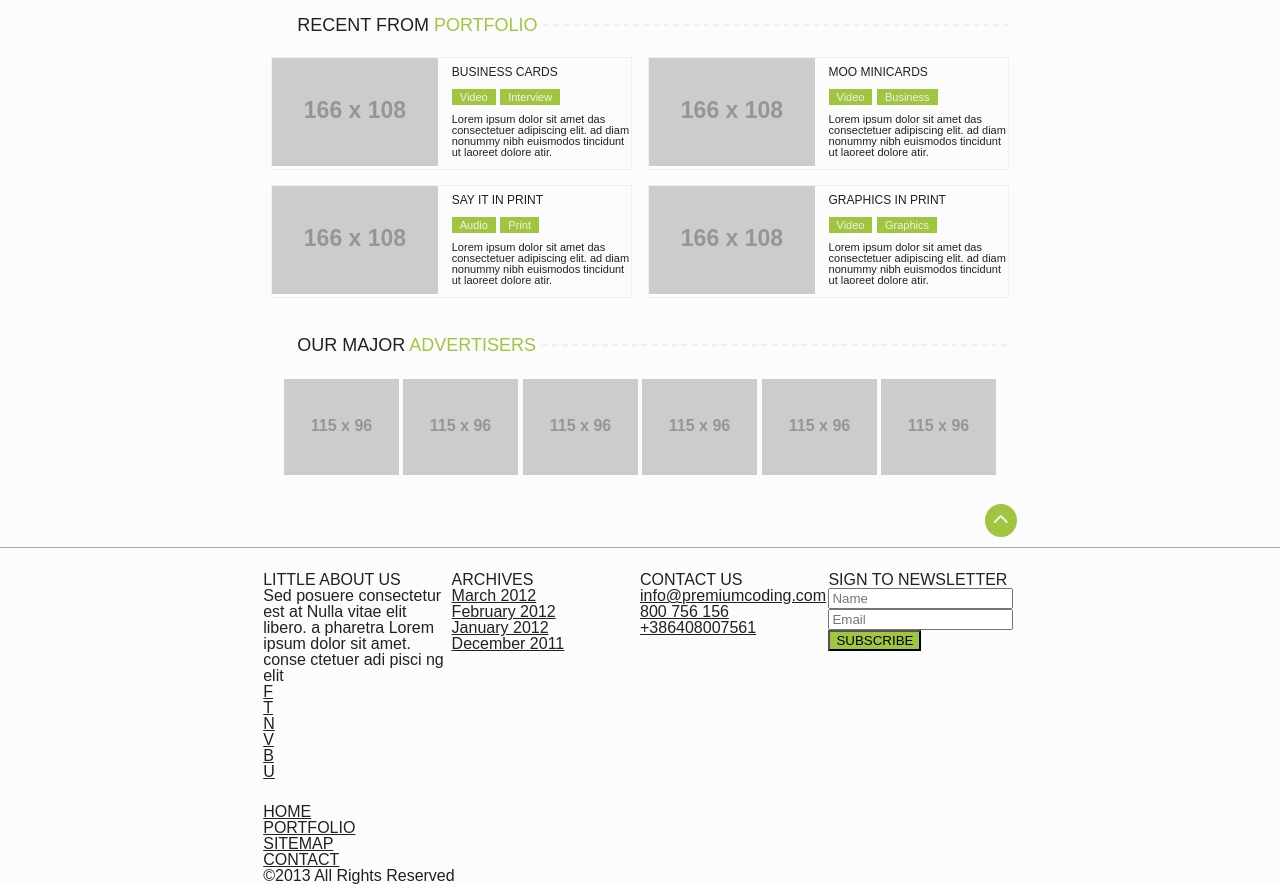
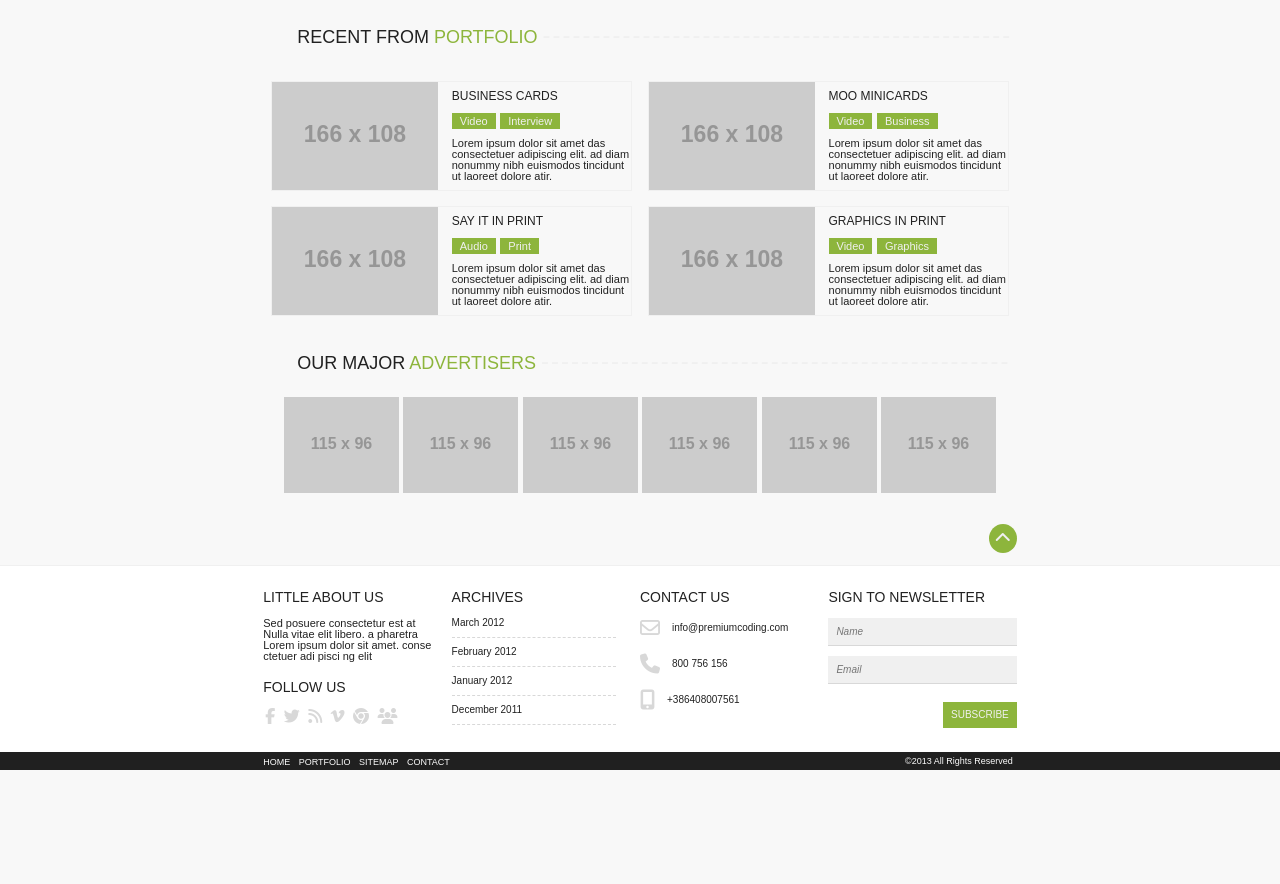
Before and after one commit to azishanprdxn/graphicsumbrella, a plain HTML site: page index.html in a window 1280 px wide. Shown: the part 681-1565 px from the top of the page. After the commit the page ends 1451 px from the top, so only its background shows below. Drawn offline with Linux system fonts and the light colour scheme; placeholder pictures from the web are drawn by us.

Commit message:
Completed the Structure

```diff
--- a/assets/styles.css
+++ b/assets/styles.css
@@ -143,7 +143,7 @@ table {
 }
 
 body {
-  background-color: #fcfcfc;
+  background-color: #f8f8f8;
   color: #212121;
   font-family: sans-serif;
 }
@@ -158,11 +158,11 @@ body {
 }
 
 .green {
-  background-color: #a0c63f;
+  background-color: #8db53c;
 }
 
 .text-green {
-  color: #a0c63f;
+  color: #8db53c;
 }
 
 header {
@@ -171,7 +171,7 @@ header {
 }
 
 header>.wrapper>.pull {
-  font-size: 9px;
+  font-size: 8px;
   text-align: right;
   height: 12px;
 }
@@ -205,7 +205,7 @@ nav>ul>li a {
 }
 
 nav>ul>li a:hover {
-  color: #a0c63f;
+  color: #8db53c;
   text-shadow: 0 1px 0px #212121;
 }
 
@@ -240,6 +240,11 @@ a:active {
   text-shadow: 1px 1px 2px #212121;
 }
 
+.banner-image {
+  padding: 20px 0;
+  max-width: 100%;
+}
+
 .banner-heading {
   width: 30%;
   position: absolute;
@@ -269,7 +274,7 @@ a:active {
   display: flex;
   flex-wrap: wrap;
   justify-content: center;
-  margin: 14px 0 26px 0;
+  margin: 26px 0;
 }
 
 .flexbox>.speciality {
@@ -279,7 +284,7 @@ a:active {
 
 .flexbox>.speciality>.feature-icon {
   padding: 24px;
-  background-color: #a0c63f;
+  background-color: #8db53c;
   color: #f0f0f0;
   border: 16px solid #fcfcfc;
   border-radius: 50%;
@@ -319,6 +324,7 @@ a:active {
 
 .flexbox>.card>figure {
   float: left;
+  margin-bottom: -3px;
 }
 
 .card-text {
@@ -333,10 +339,13 @@ a:active {
 .card-text>a {
   padding: 2px 8px;
   margin: 8px 0;
-  background-color: #a0c63f;
+  background-color: #8db53c;
   color: #f0f0f0;
   font-size: 11px;
   text-decoration: none;
+}
+.card-text>a:hover {
+  box-shadow: 0 0 2px #212121;
 }
 
 .card-desc {
@@ -361,18 +370,19 @@ a:active {
 }
 
 .back-to-top>.top {
-  background-color: #a0c63f;
+  background-color: #8db53c;
   color: #f0f0f0;
-  padding: 8px;
+  padding: 6px;
   border-radius: 50%;
 }
 
 .back-to-top>.top:hover {
-  box-shadow: 1px 1px 2px #aaaaaa;
+  box-shadow: 0 0 2px #212121;
 }
 
 footer {
-  border-top: 1px solid #aaaaaa;
+  border-top: 1px solid #f0f0f0;
+  background-color: #ffffff;
 }
 
 .footer-flex {
@@ -387,6 +397,122 @@ footer {
   width: 25%;
 }
 
+.footer-heading {
+  margin-bottom: 14px;
+  font-size: 14px;
+}
+
+.footer-section>p {
+  padding-right: 10px;
+  margin-bottom: 18px;
+  font-size: 11px;
+}
+
+.social-links>li {
+  display: inline;
+  padding: 0 2px;
+}
+
+.social-links>li>a:visited,
+.social-links>li>a:link,
+.social-links>li>a:active {
+  color: #d8d8d8;
+}
+
+.footer-section>.archives>li {
+  padding: 9px 0;
+  margin-right: 24px;
+  font-size: 10px;
+  border-bottom: 1px dashed #d8d8d8;
+}
+
+.footer-section>.archives>li:first-child {
+  padding-top: 0;
+}
+
+.footer-section>.archives>li>a {
+  text-decoration: none;
+}
+
+.footer-section>.addresses>li {
+  padding: 8px 0;
+  margin-right: 24px;
+  font-size: 10px;
+}
+
+.footer-section>.addresses>li:first-child {
+  padding-top: 0;
+}
+
+.footer-section>.addresses>li>a {
+  text-decoration: none;
+}
+
+.address-icon {
+  padding-right: 12px;
+  color: #d8d8d8;
+  vertical-align: middle;
+}
+
+.footer-section>input {
+  width: 100%;
+  padding: 8px;
+  margin-bottom: 10px;
+  background-color: #f0f0f0;
+  border: none;
+  border-bottom: 1px solid #d8d8d8;
+  font-size: 10px;
+}
+
+::-webkit-input-placeholder {
+  font-style: italic;
+}
+
+.subs-button {
+  padding: 8px;
+  margin-top: 8px;
+  background-color: #8db53c;
+  color: #f0f0f0;
+  float: right;
+  font-size: 10px;
+}
+
+.subs-button:active,
+.subs-button:link,
+.subs-button:visited {
+  color: #f0f0f0;
+  text-decoration: none;
+}
+
+.subs-button:hover {
+  box-shadow: 0 0 2px #212121;
+}
+
 .bottom {
-  width: 100%;
+  height: 18px;
+  background-color: #202020;
+  color: #fcfcfc;
 }
+
+.links>li {
+  display: inline;
+  padding-right: 4px;
+  font-size: 9px;
+}
+
+.links>li>a:link,
+.links>li>a:active,
+.links>li>a:visited {
+  color: #fcfcfc;
+  text-decoration: none;
+}
+
+.links>li>a:hover {
+  color: #aaaaaa;
+}
+
+.copyright {
+  padding-top: 5px;
+  float: right;
+  font-size: 10px;
+}
--- a/index.html
+++ b/index.html
@@ -16,7 +16,9 @@
       <p class="pull">
         PULL ME <span class="fas fa-bookmark text-green bookmark-icon"></span>
       </p>
+      <a href="#FIXME">
         <img src="https://via.placeholder.com/230x56?text=Logo" alt="logo">
+      </a>
       <nav>
         <ul>
           <li><a href="#FIXME">HOME</a></li>
@@ -35,6 +37,9 @@
       <div class="container">
         <span class="prev fas fa-chevron-circle-left fa-3x"></span>
         <div class="wrapper">
+          <figure class="banner-image">
+            <img src="https://via.placeholder.com/484x268?text=Image" alt="image">
+          </figure>
           <h2 class="banner-heading">ADD LOVELY CAPTIONS TO EACH SLIDE AND MAKE YOUR BUSINESS STAND OUT</h2>
         </div>
         <span class="next fas fa-chevron-circle-right fa-3x"></span>
@@ -168,14 +173,15 @@
             </figure>
           </div>
           <div class="back-to-top">
-            <a href="#FIXME" class="top"><span class="fas fa-chevron-up"></span></a>
+            <a href="#FIXME" class="top" title="Back to Top"><span class="fas fa-chevron-up"></span></a>
           </div>
         </div>
       </div>
     </section>
   </main>
   <!-- Footer -->
-  <footer class="container">
+  <footer>
+    <div class="container">
       <div class="wrapper">
         <div class="footer-flex">
           <div class="footer-section">
@@ -184,20 +190,19 @@
               Sed posuere consectetur est at Nulla vitae elit libero.
               a pharetra Lorem ipsum dolor sit amet. conse ctetuer adi pisci ng elit
             </p>
-          <div class="social-links">
-            <ul>
-              <li><a href="#FIXME">F</a></li>
-              <li><a href="#FIXME">T</a></li>
-              <li><a href="#FIXME">N</a></li>
-              <li><a href="#FIXME">V</a></li>
-              <li><a href="#FIXME">B</a></li>
-              <li><a href="#FIXME">U</a></li>
+            <h5 class="footer-heading">FOLLOW US</h5>
+            <ul class="social-links">
+              <li><a href="#FIXME"><span class="fab fa-facebook-f"></span></a></li>
+              <li><a href="#FIXME"><span class="fab fa-twitter"></span></a></li>
+              <li><a href="#FIXME"><span class="fas fa-rss"></span></a></li>
+              <li><a href="#FIXME"><span class="fab fa-vimeo-v"></span></a></li>
+              <li><a href="#FIXME"><span class="fab fa-chrome"></span></a></li>
+              <li><a href="#FIXME"><span class="fas fa-users"></span></a></li>
             </ul>
-          </div>
           </div>
           <div class="footer-section">
             <h5 class="footer-heading">ARCHIVES</h5>
-          <ul>
+            <ul class="archives">
               <li><a href="#FIXME">March 2012</a></li>
               <li><a href="#FIXME">February 2012</a></li>
               <li><a href="#FIXME">January 2012</a></li>
@@ -206,30 +211,34 @@
           </div>
           <div class="footer-section">
             <h5 class="footer-heading">CONTACT US</h5>
-          <ul>
-            <li><a href="#FIXME">info@premiumcoding.com</a></li>
-            <li><a href="#FIXME">800 756 156</a></li>
-            <li><a href="#FIXME">+386408007561</a></li>
+            <ul class="addresses">
+              <li><span class="far fa-envelope fa-2x address-icon"></span><a href="#FIXME">info@premiumcoding.com</a>
+              </li>
+              <li><span class="fas fa-phone fa-2x address-icon"></span><a href="#FIXME">800 756 156</a></li>
+              <li><span class="fas fa-mobile-alt fa-2x address-icon"></span><a href="#FIXME">+386408007561</a></li>
             </ul>
           </div>
           <div class="footer-section">
             <h5 class="footer-heading">SIGN TO NEWSLETTER</h5>
             <input type="text" placeholder="Name">
             <input type="email" placeholder="Email">
-          <button class="green">SUBSCRIBE</button>
+            <a href="#FIXME" class="subs-button">SUBSCRIBE</a>
+          </div>
+        </div>
       </div>
     </div>
     <div class="bottom">
-        <div class="links">
-          <ul>
-            <li><a href="#FIXME">HOME</a></li>
-            <li><a href="#FIXME">PORTFOLIO</a></li>
-            <li><a href="#FIXME">SITEMAP</a></li>
-            <li><a href="#FIXME">CONTACT</a></li>
+      <div class="container">
+        <div class="wrapper">
+          <ul class="links">
+            <li><a href="#FIXME" title="Home">HOME</a></li>
+            <li><a href="#FIXME" title="Portfolio">PORTFOLIO</a></li>
+            <li><a href="#FIXME" title="Sitemap">SITEMAP</a></li>
+            <li><a href="#FIXME" title="Contact">CONTACT</a></li>
+            <li class="copyright">
+              &copy;2013 All Rights Reserved
+            </li>
           </ul>
-        </div>
-        <div class="copyright">
-          &copy;2013 All Rights Reserved
         </div>
       </div>
     </div>
```
Lines whose indentation alone changed are shown as unchanged.
